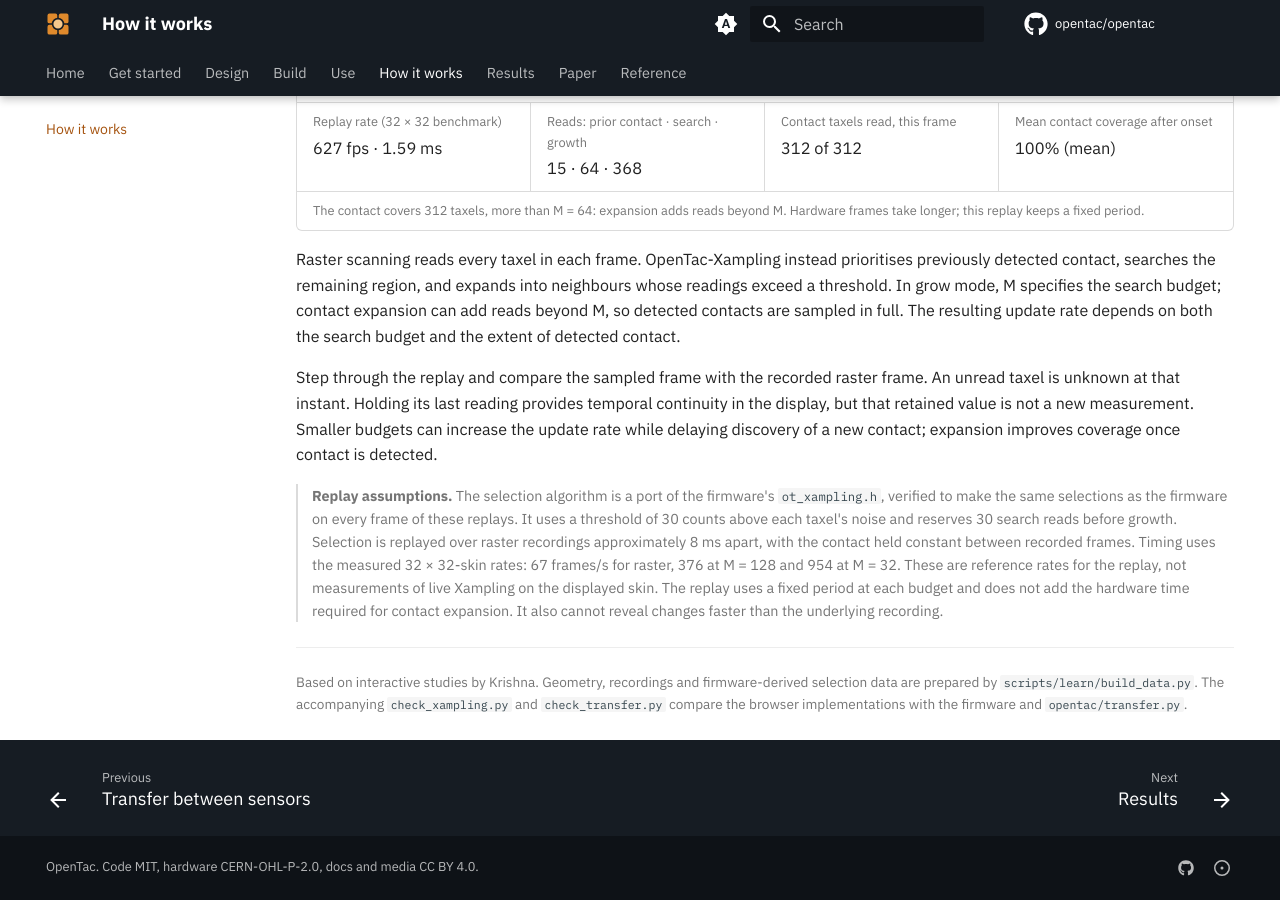
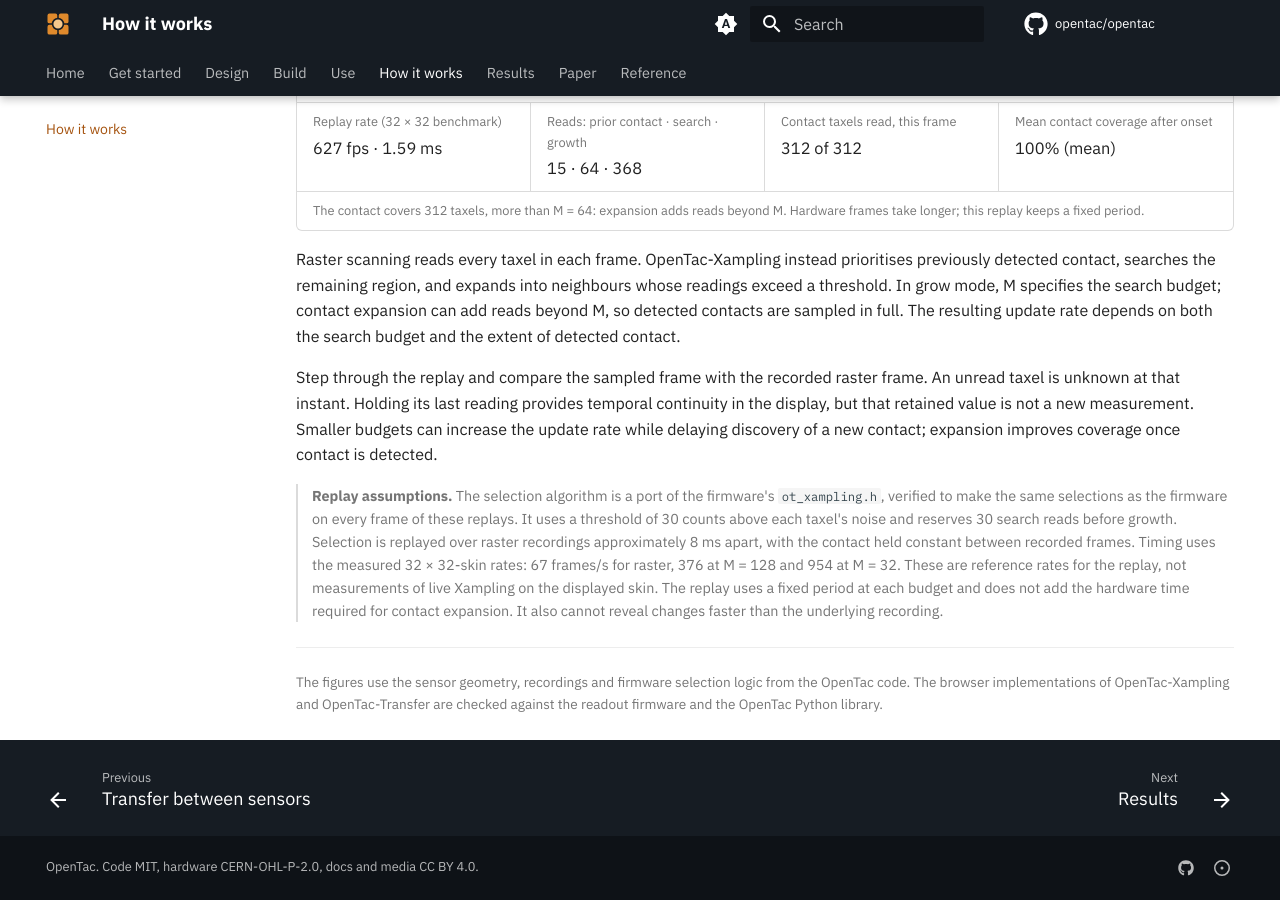
Before and after one commit to opentac/opentac.github.io, an MkDocs documentation site: the page built from docs/learn/index.md, in a window 1280 px wide and 900 px high, scrolled down 5655 px. Built offline with MkDocs 1.6.1 and Material for MkDocs 9.7.7, drawn with Linux system fonts in a browser that asks for light colours; comment, search, counter and statistics services are not loaded.

Commit message:
How it works: credit line describes how the figures are produced and checked

```diff
--- a/docs/learn/index.md
+++ b/docs/learn/index.md
@@ -64,7 +64,7 @@ Step through the replay and compare the sampled frame with the recorded raster f
 
 ---
 
-<p class="otl otl-credit">Based on interactive studies by Krishna. Geometry, recordings and firmware-derived selection data are prepared by <code>scripts/learn/build_data.py</code>. The accompanying <code>check_xampling.py</code> and <code>check_transfer.py</code> compare the browser implementations with the firmware and <code>opentac/transfer.py</code>.</p>
+<p class="otl otl-credit">The figures use the sensor geometry, recordings and firmware selection logic from the OpenTac code. The browser implementations of OpenTac-Xampling and OpenTac-Transfer are checked against the readout firmware and the OpenTac Python library.</p>
 
 <script src="js/lib.js"></script>
 <script src="js/bumpmodel.js"></script>
```
